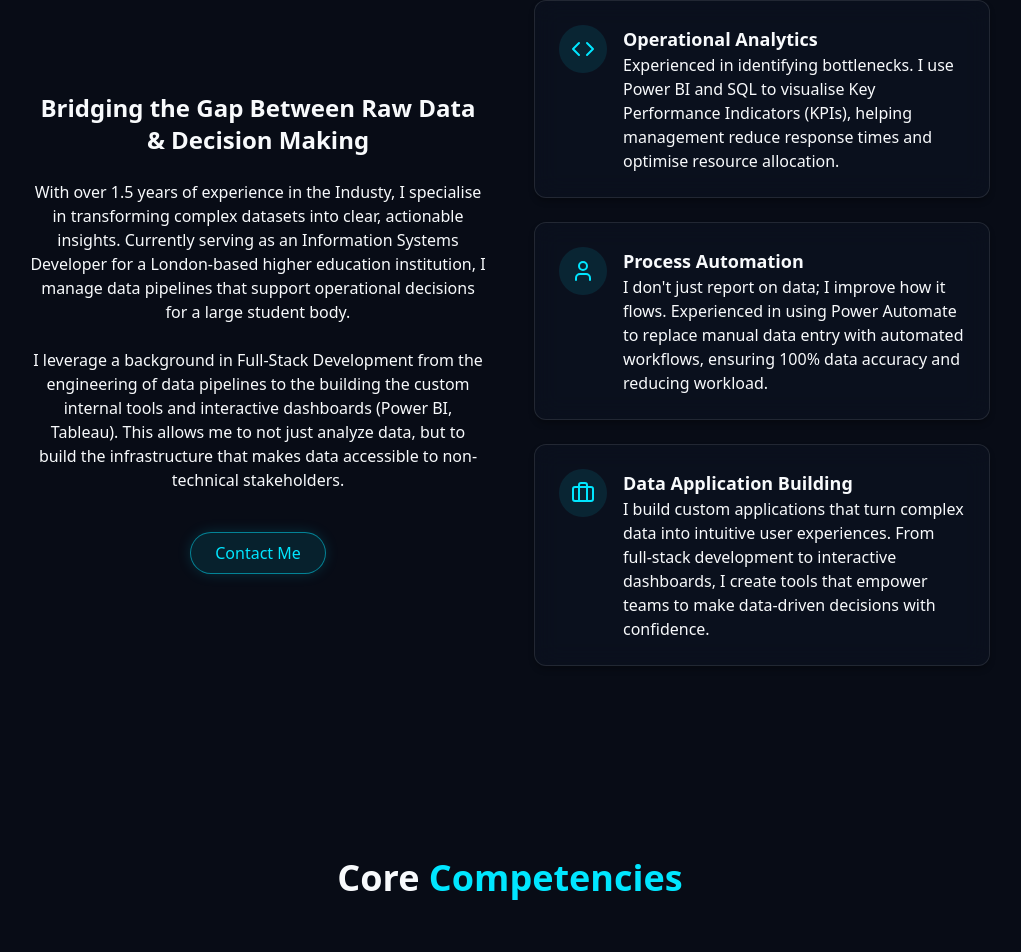
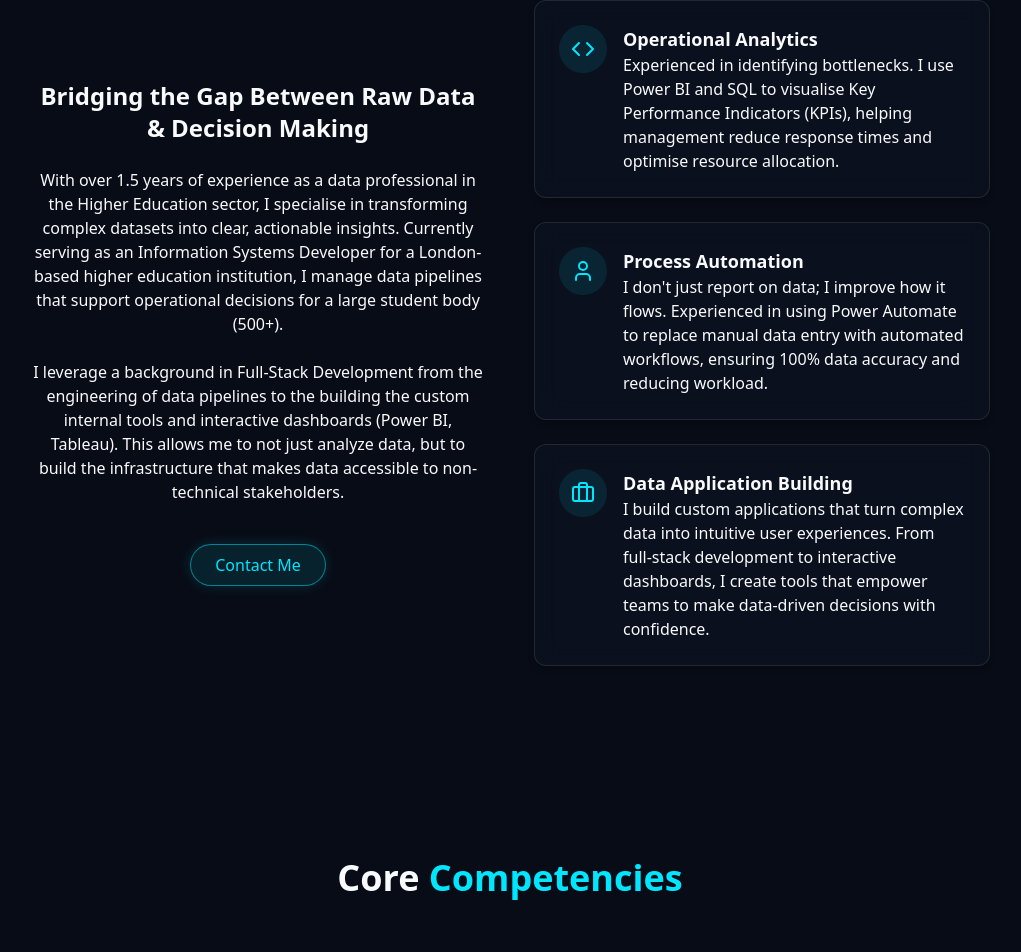
Before and after one commit to T-revin/Portfolio-Website, a React (Vite) app: page / in a window 1280 px wide. Shown: the part 984-1936 px from the top of the page, without its empty margins (130-1151 px from the left). Built offline with nearby package versions, Linux system fonts and the light colour scheme.

Commit message:
Updated aboutsection text

```diff
--- a/src/components/AboutSection.jsx
+++ b/src/components/AboutSection.jsx
@@ -14,11 +14,11 @@ export const AboutSection = () => {
               Bridging the Gap Between Raw Data & Decision Making
             </h3>
             <p className="text-muted-foreground">
-              With over 1.5 years of experience in the Industy,
+              With over 1.5 years of experience as a data professional in the Higher Education sector,
               I specialise in transforming complex datasets into clear, actionable insights.
               Currently serving as an Information Systems Developer
               for a London-based higher education institution,
-              I manage data pipelines that support operational decisions for a large student body.
+              I manage data pipelines that support operational decisions for a large student body (500+).
             </p>
 
             <p className="text-muted-foreground">
```
